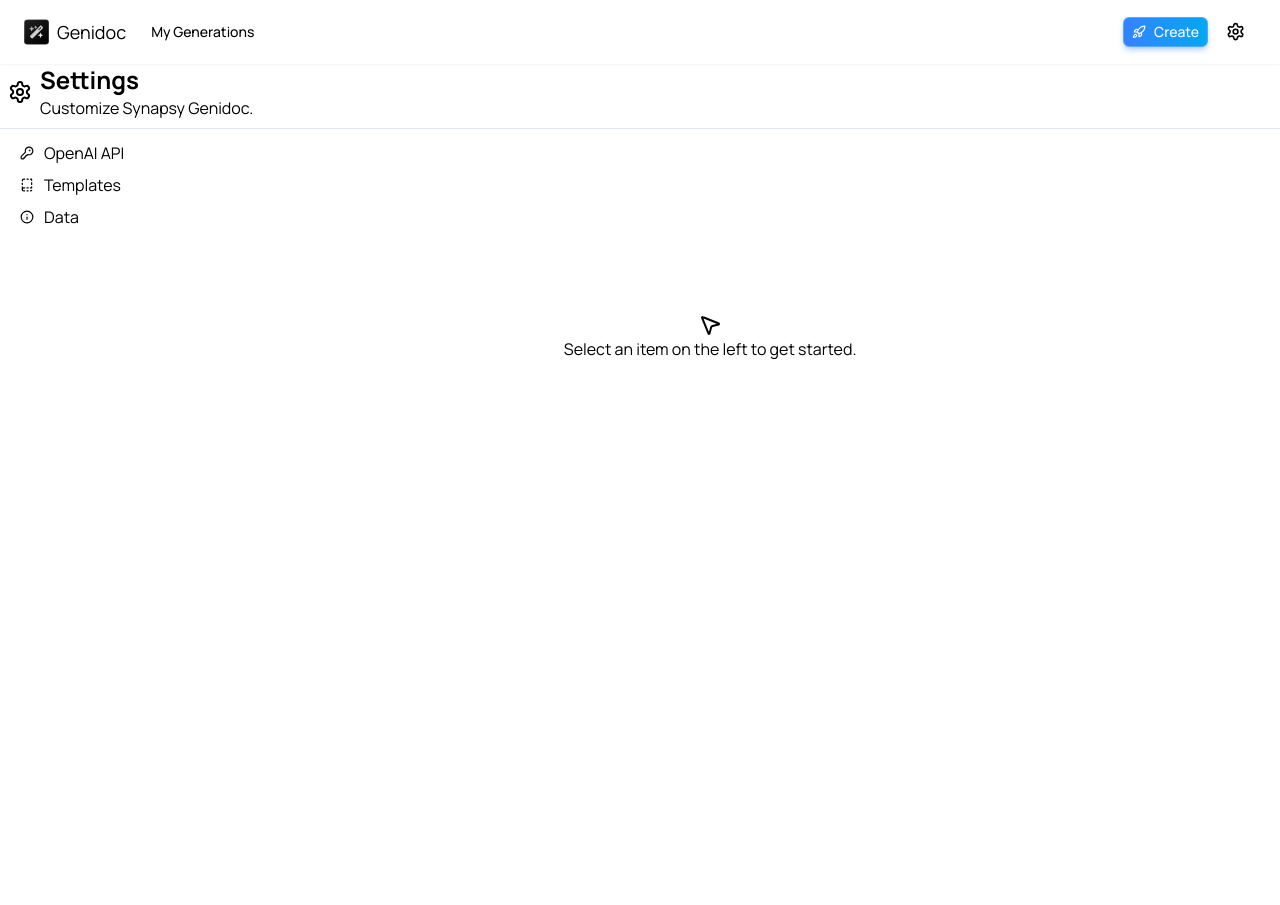
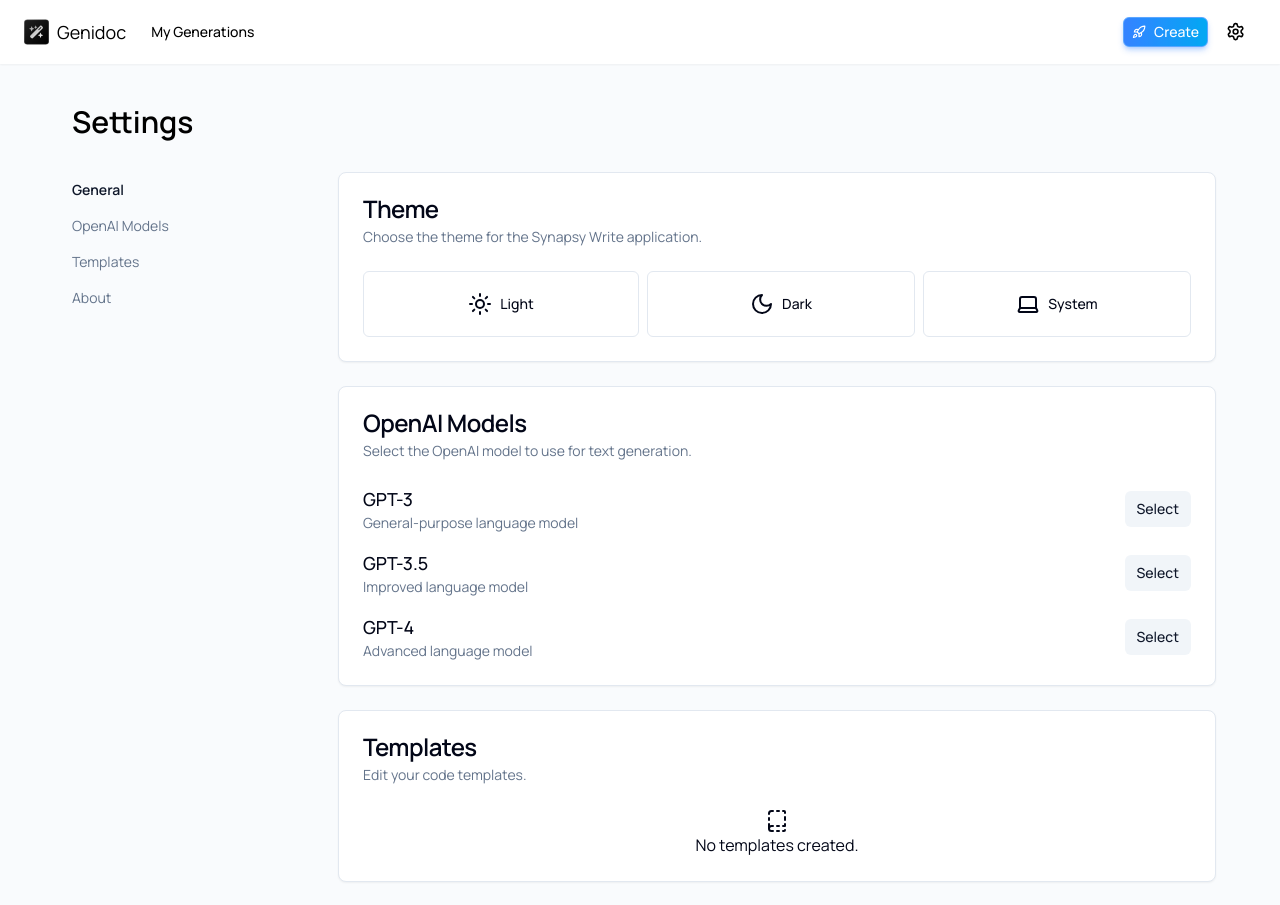
Before and after one commit to synapsy-ai/genidoc, a Next.js app: page /settings in a window 1280 px wide. Shown: the top 905 px of the page. Before the commit the page ends 800 px from the top, so only its background shows below. Built offline with nearby package versions, Linux system fonts and the light colour scheme.

Commit message:
Added new settings page design

```diff
--- a/app/settings/layout.tsx
+++ /dev/null
@@ -1,63 +0,0 @@
-"use client";
-
-import { SettingsNavBar } from "@/components/settings-navbar";
-import { Button } from "@/components/ui/button";
-import { Separator } from "@/components/ui/separator";
-import {
-  Sheet,
-  SheetClose,
-  SheetContent,
-  SheetDescription,
-  SheetFooter,
-  SheetHeader,
-  SheetTitle,
-  SheetTrigger,
-} from "@/components/ui/sheet";
-
-import { Menu, Settings } from "lucide-react";
-import { usePathname } from "next/navigation";
-
-export default function SettingsLayout({
-  children,
-}: {
-  children: React.ReactNode;
-}) {
-  const pathname = usePathname();
-
-  return (
-    <main className="sm:mt-16 mt-2">
-      <section className="grid grid-cols-[auto,1fr] items-center space-x-2 w-full">
-        <Sheet>
-          <SheetTrigger asChild>
-            <Button variant="ghost" className="sm:hidden ml-2">
-              <Menu width={16} />
-            </Button>
-          </SheetTrigger>
-          <SheetContent side={"left"}>
-            <SettingsNavBar
-              currentPage={pathname.split("/")[pathname.split("/").length - 1]}
-            />
-          </SheetContent>
-        </Sheet>
-        <div className="flex sm:space-x-2 items-center">
-          <Settings className="sm:block hidden" />
-          <div>
-            <h3 className="font-bold text-2xl">Settings</h3>
-            <p>Customize Synapsy Genidoc.</p>
-          </div>
-        </div>
-      </section>
-      <Separator className="my-2" />
-      <section className="grid grid-cols-[auto,1fr]">
-        <div>
-          <span className="hidden sm:block">
-            <SettingsNavBar
-              currentPage={pathname.split("/")[pathname.split("/").length - 1]}
-            />
-          </span>
-        </div>
-        {children}
-      </section>
-    </main>
-  );
-}
--- a/app/settings/page.tsx
+++ b/app/settings/page.tsx
@@ -1,10 +1,191 @@
-import { LucideMousePointer2 } from "lucide-react";
+"use client";
+import { BookTemplate, Laptop, Moon, Sun } from "lucide-react";
+import Link from "next/link";
+import { Button } from "@/components/ui/button";
+import { useTheme } from "next-themes";
+import {
+  Card,
+  CardHeader,
+  CardTitle,
+  CardDescription,
+  CardContent,
+} from "@/components/ui/card";
+import {
+  Select,
+  SelectTrigger,
+  SelectValue,
+  SelectContent,
+  SelectItem,
+} from "@/components/ui/select";
+import { loadTemplates } from "@/lib/template";
+import { useState } from "react";
+import TemplateItem from "@/components/template-item";
+export default function SettingsPage() {
+  const { setTheme } = useTheme();
+  let templates = loadTemplates();
+  const [temp, setTemp] = useState(templates);
+  return (
+    <main className="flex min-h-[calc(100vh_-_theme(spacing.16))] flex-1 flex-col gap-4 bg-slate-100/40 p-4 px-2 pb-20 dark:bg-transparent sm:mt-16 sm:pb-0 md:gap-8 md:p-10">
+      <div className="mx-auto grid w-full max-w-6xl gap-2">
+        <h1 className="mx-2 text-3xl font-semibold">Settings</h1>
+      </div>
+      <div className="mx-auto grid w-full max-w-6xl items-start gap-6 md:grid-cols-[180px_1fr] lg:grid-cols-[250px_1fr]">
+        <nav className="grid gap-4 p-2 text-sm text-muted-foreground">
+          <Link
+            href="#"
+            className="font-semibold text-primary"
+            prefetch={false}
+          >
+            General
+          </Link>
+          <Link href="#" prefetch={false}>
+            OpenAI Models
+          </Link>
+          <Link href="#" prefetch={false}>
+            Templates
+          </Link>
+          <Link href="#" prefetch={false}>
+            About
+          </Link>
+        </nav>
+        <div className="grid gap-6">
+          <Card>
+            <CardHeader>
+              <CardTitle>Theme</CardTitle>
+              <CardDescription>
+                Choose the theme for the Synapsy Write application.
+              </CardDescription>
+            </CardHeader>
+            <CardContent>
+              <div className="flex flex-col items-stretch space-y-2 sm:grid sm:grid-cols-3 sm:space-x-2 sm:space-y-0">
+                <Button
+                  onClick={() => setTheme("light")}
+                  variant="outline"
+                  className="px-10 py-8"
+                >
+                  <div className="my-2 grid grid-cols-[auto,1fr] items-center space-x-2">
+                    <Sun />
+                    <p>Light</p>
+                  </div>
+                </Button>
+                <Button
+                  variant="outline"
+                  className="px-10 py-8"
+                  onClick={() => setTheme("dark")}
+                >
+                  <div className="my-2 grid grid-cols-[auto,1fr] items-center space-x-2">
+                    <Moon />
+                    <p>Dark</p>
+                  </div>
+                </Button>
+                <Button
+                  variant="outline"
+                  className="px-10 py-8"
+                  onClick={() => setTheme("system")}
+                >
+                  <div className="my-2 grid grid-cols-[auto,1fr] items-center space-x-2">
+                    <Laptop />
+                    <p>System</p>
+                  </div>
+                </Button>
+              </div>
+            </CardContent>
+          </Card>
 
-export default function SettingsPage() {
-  return (
-    <div className="min-h-[50vh] flex flex-col items-center justify-center">
-      <LucideMousePointer2 />
-      <p>Select an item on the left to get started.</p>
-    </div>
+          <Card>
+            <CardHeader>
+              <CardTitle>OpenAI Models</CardTitle>
+              <CardDescription>
+                Select the OpenAI model to use for text generation.
+              </CardDescription>
+            </CardHeader>
+            <CardContent>
+              <div className="grid gap-4">
+                <div className="flex items-center justify-between">
+                  <div>
+                    <h4 className="text-lg font-medium">GPT-3</h4>
+                    <p className="text-sm text-muted-foreground">
+                      General-purpose language model
+                    </p>
+                  </div>
+                  <Button variant="secondary" size="sm">
+                    Select
+                  </Button>
+                </div>
+                <div className="flex items-center justify-between">
+                  <div>
+                    <h4 className="text-lg font-medium">GPT-3.5</h4>
+                    <p className="text-sm text-muted-foreground">
+                      Improved language model
+                    </p>
+                  </div>
+                  <Button variant="secondary" size="sm">
+                    Select
+                  </Button>
+                </div>
+                <div className="flex items-center justify-between">
+                  <div>
+                    <h4 className="text-lg font-medium">GPT-4</h4>
+                    <p className="text-sm text-muted-foreground">
+                      Advanced language model
+                    </p>
+                  </div>
+                  <Button variant="secondary" size="sm">
+                    Select
+                  </Button>
+                </div>
+              </div>
+            </CardContent>
+          </Card>
+          <Card>
+            <CardHeader>
+              <CardTitle>Templates</CardTitle>
+              <CardDescription>Edit your code templates.</CardDescription>
+            </CardHeader>
+            <CardContent>
+              <div className="grid gap-4">
+                {temp.length > 0 &&
+                  temp.map((el, i) => (
+                    <TemplateItem
+                      template={el}
+                      key={i}
+                      setTemplates={setTemp}
+                    />
+                  ))}
+                {temp.length < 1 && (
+                  <div className="flex flex-col items-center justify-center">
+                    <BookTemplate />
+                    <p>No templates created.</p>
+                  </div>
+                )}
+              </div>
+            </CardContent>
+          </Card>
+          <Card>
+            <CardHeader>
+              <CardTitle>About</CardTitle>
+              <CardDescription>
+                Learn more about the Synapsy Write application.
+              </CardDescription>
+            </CardHeader>
+            <CardContent>
+              <div className="grid gap-4">
+                <p>
+                  Synapsy Write is an AI-powered text and document generation
+                  tool that helps you create high-quality content with ease.
+                  Developed by a team of experts in natural language processing
+                  and machine learning, Synapsy Write leverages the latest
+                  advancements in language models to deliver exceptional
+                  results.
+                </p>
+                <Link href="#" className="text-primary" prefetch={false}>
+                  Learn more
+                </Link>
+              </div>
+            </CardContent>
+          </Card>
+        </div>
+      </div>
+    </main>
   );
 }
```
